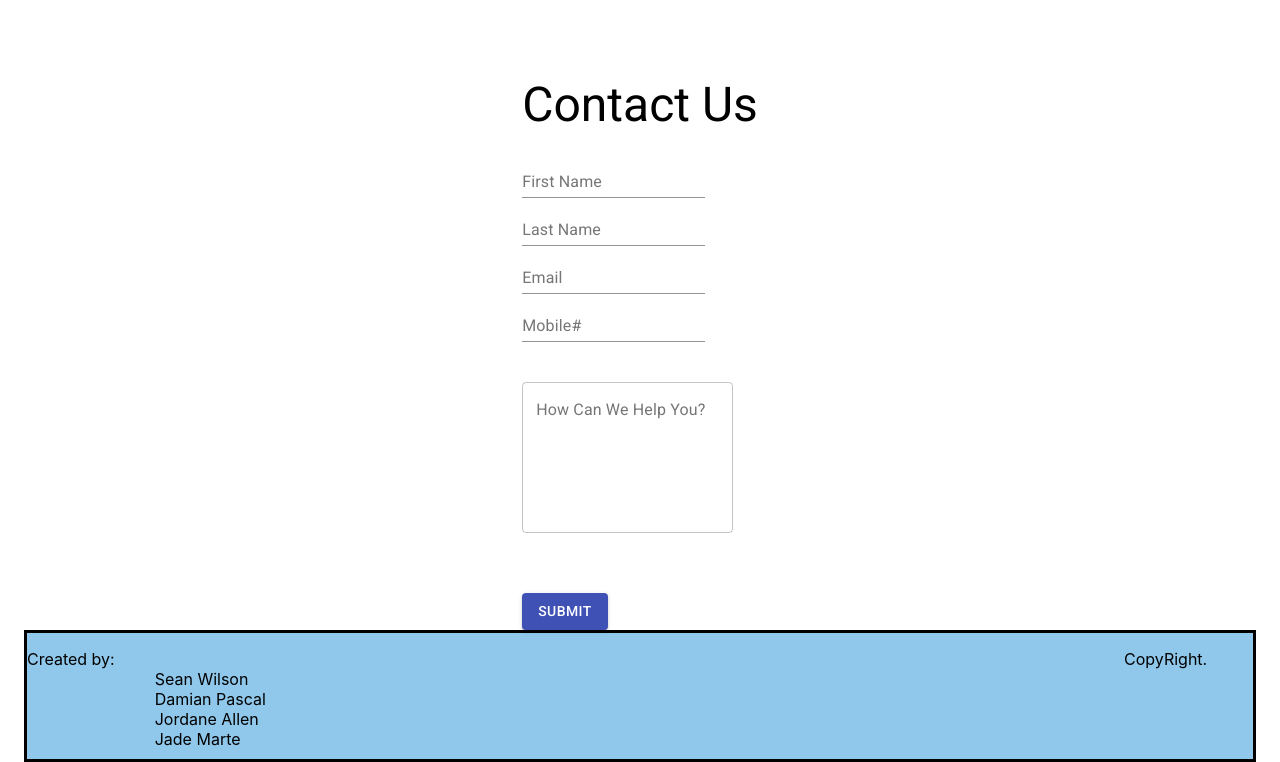
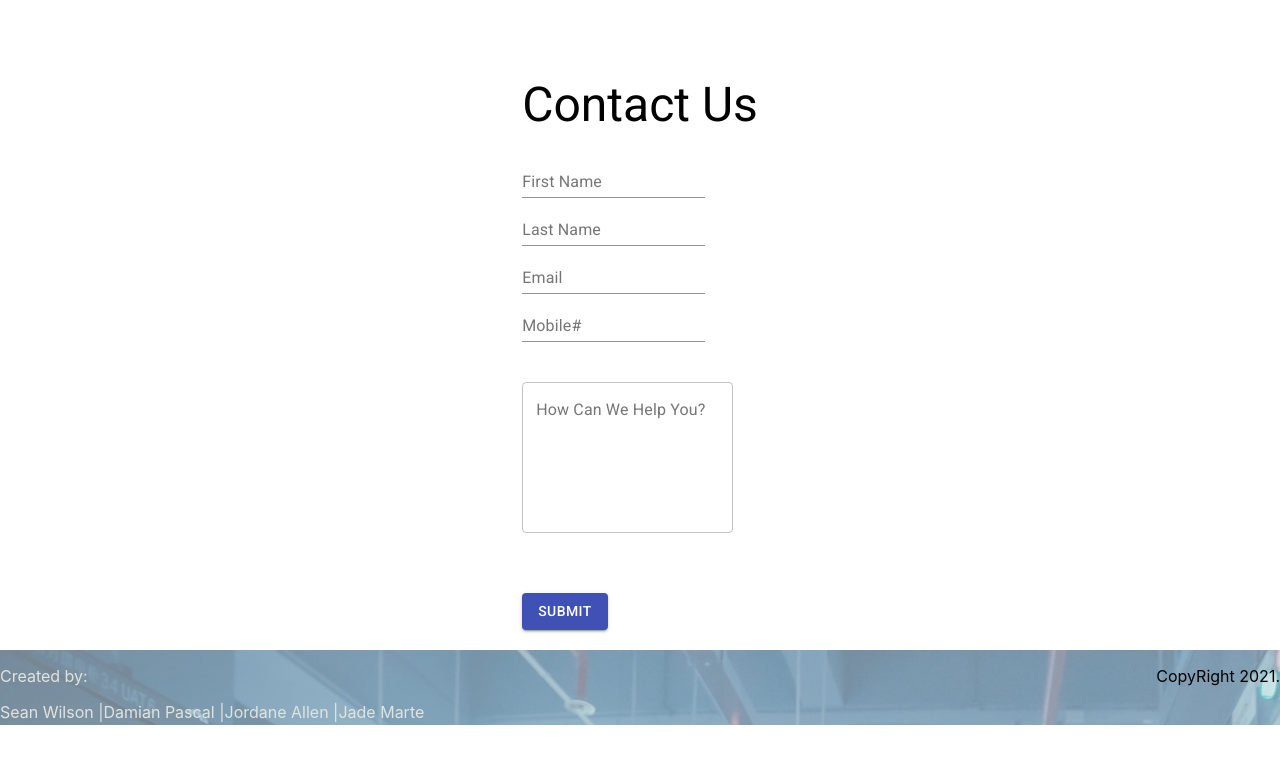
Before and after one commit to JustDame/Assignment6_Positive_Projection, a React (Create React App) app: page / in a window 1280 px wide. Shown: the part 1112-1874 px from the top of the page. After the commit the page ends 1837 px from the top, so only its background shows below. Built offline with nearby package versions, Linux system fonts and the light colour scheme.

Commit message:
footer changes

```diff
--- a/src/App.js
+++ b/src/App.js
@@ -26,8 +26,9 @@ function App() {
         >
           <ContactForm/>
         </Box>
-        <Footer/>
+
       </Container>
+      <Footer/>
 
     </div>
   );
--- a/src/components/footer.js
+++ b/src/components/footer.js
@@ -3,51 +3,78 @@ import { Block } from "@material-ui/icons";
 
 export default function Footer(){
     let style ={
-        backgroundColor: "#8FC8EB",
+        backgroundColor: "rgba(143,200,235,0.5)",
         // textAlign: "center",
-        // position: "fixed",
-        border: "3px solid black",
+        position: "relative",
+        border: "3px",
         // border_style:"outset",
-        padding:"auto",
-        height:"auto",
-        width:"auto",
-        margins:"auto",
         display:"flex",
-        alignItems:"stretch"
+        flexDirection:"row",
+        height:"75px",
+        // width:"100%"
+        marginTop:"20px"
+
+
 
     };
-    let ulStyle ={
-        listStyleType: "none",
-        marginBottom: "10px",
-        paddingTop:"20px"
+    // let ulStyle ={
+    //     listStyleType: "none",
+    //     marginBottom: "10px",
+    //     margin:"0",
+    //     paddingTop:"20px",
+    //     paddingLeft:"0"
 
-    };
+    // };
+    let pleaseWork ={
+        display:"flex",
+        alignItems:"flex-start",
+        flexDirection:"column",
+        position: "relative",
+        zIndex:100,
+        color:"#E3E3DE"
+
+    }
     let copyStyle = {
-        paddingLeft:"70%",
+        marginLeft:"auto",
+        position: "relative",
+        zIndex:100,
         // display:"flex",
         // alignSelf:"flex-end",
         // flexDirection:"row-reverse",
         // justifyContent: 'space-between',
 
     };
+    let backgroundImage = {
+        position:"absolute",
+        top: 0,
+        left:0,
+        width:"100%",
+        height:"100%",
+        backgroundImage: 'url(/assets/images/hero-bg.jpg)',
+        zIndex:50,
+        opacity:0.4
+    };
     return (
 <div style ={style}>
+    <div style={backgroundImage}></div>
+    <div style={pleaseWork}>
         <div>
             <p>Created by:</p>
-            <br/>
+            {/* <br/> */}
         </div>
         <div>
-            <ul style={ulStyle}>
 
-            <li><span>Sean Wilson</span></li>
-            <li><span>Damian Pascal</span></li>
-            <li><span>Jordane Allen</span></li>
-            <li><span>Jade Marte</span></li>
+        {/* <p> */}
+            <span>Sean Wilson |</span>
+            <span>Damian Pascal |</span>
+            <span>Jordane Allen |</span>
+            <span>Jade Marte</span>
+        {/* </p>  */}
 
-        </ul>
         </div>
+    </div>
         <div style={copyStyle}>
-            <p>CopyRight.</p>
+            <p>CopyRight 2021.</p>
         </div>
     </div>);
 }
```
